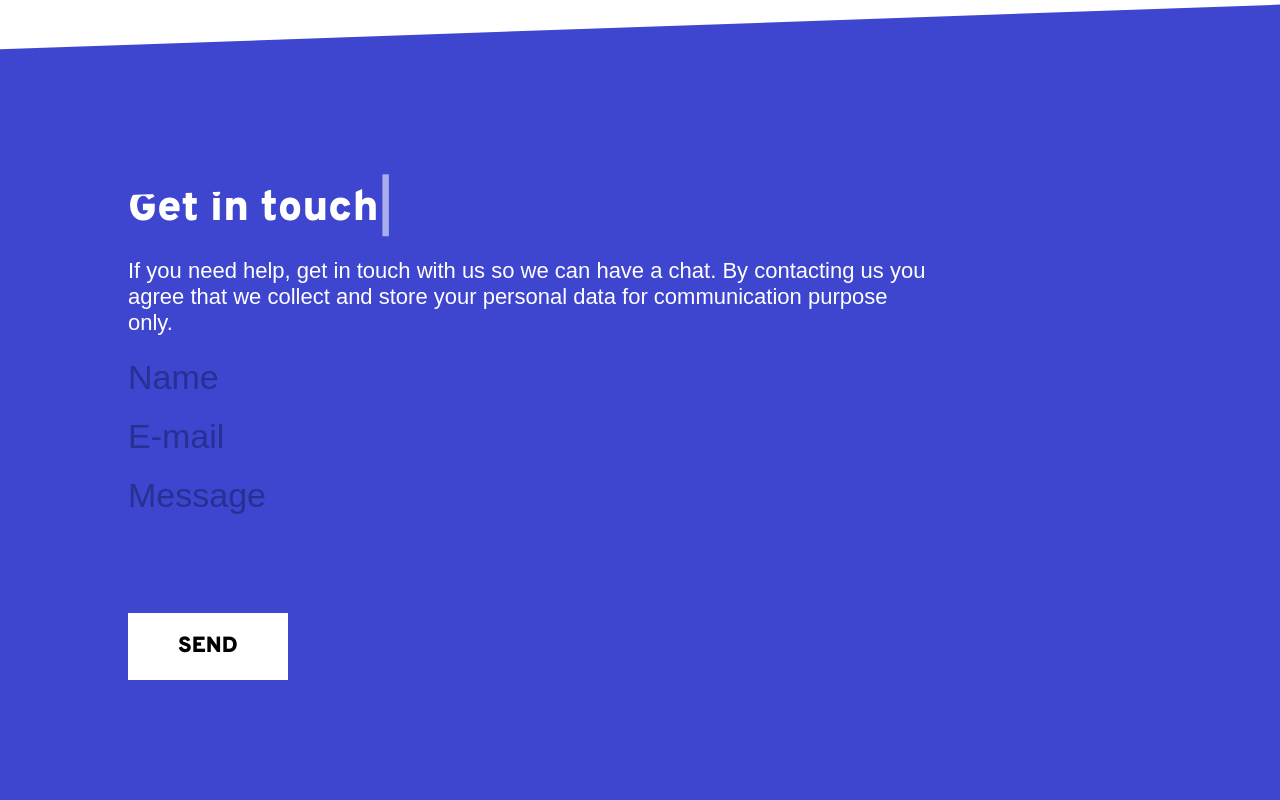
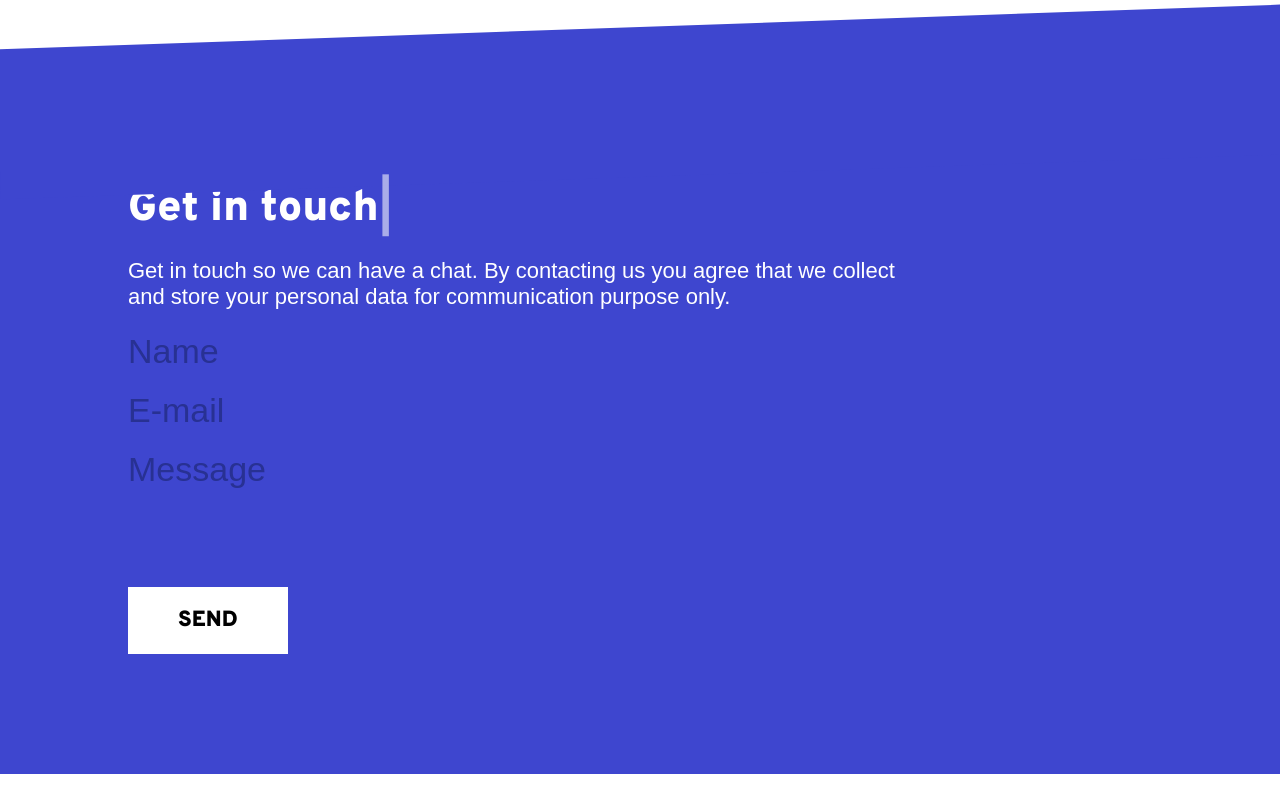
Before and after one commit to sthlmio/web, a Next.js app: page / in a window 1280 px wide. Shown: the part 1973-2773 px from the top of the page. After the commit the page ends 2747 px from the top, so only its background shows below. Built offline with nearby package versions, Linux system fonts and the light colour scheme; a web font is replaced by a local one.

Commit message:
Updating text

```diff
--- a/components/contact.js
+++ b/components/contact.js
@@ -66,7 +66,7 @@ export class Contact extends Component {
       <section>
         <div>
           <h2>{this.renderTitle()}</h2>
-          <p>If you need help, get in touch with us so we can have a chat. By contacting us you agree that we collect and store your personal data for communication purpose only.</p>
+          <p>Get in touch so we can have a chat. By contacting us you agree that we collect and store your personal data for communication purpose only.</p>
           <form ref={n => (this.formNode = n)} onSubmit={e => {
             e.preventDefault()
             this.handleSubmit()
```
